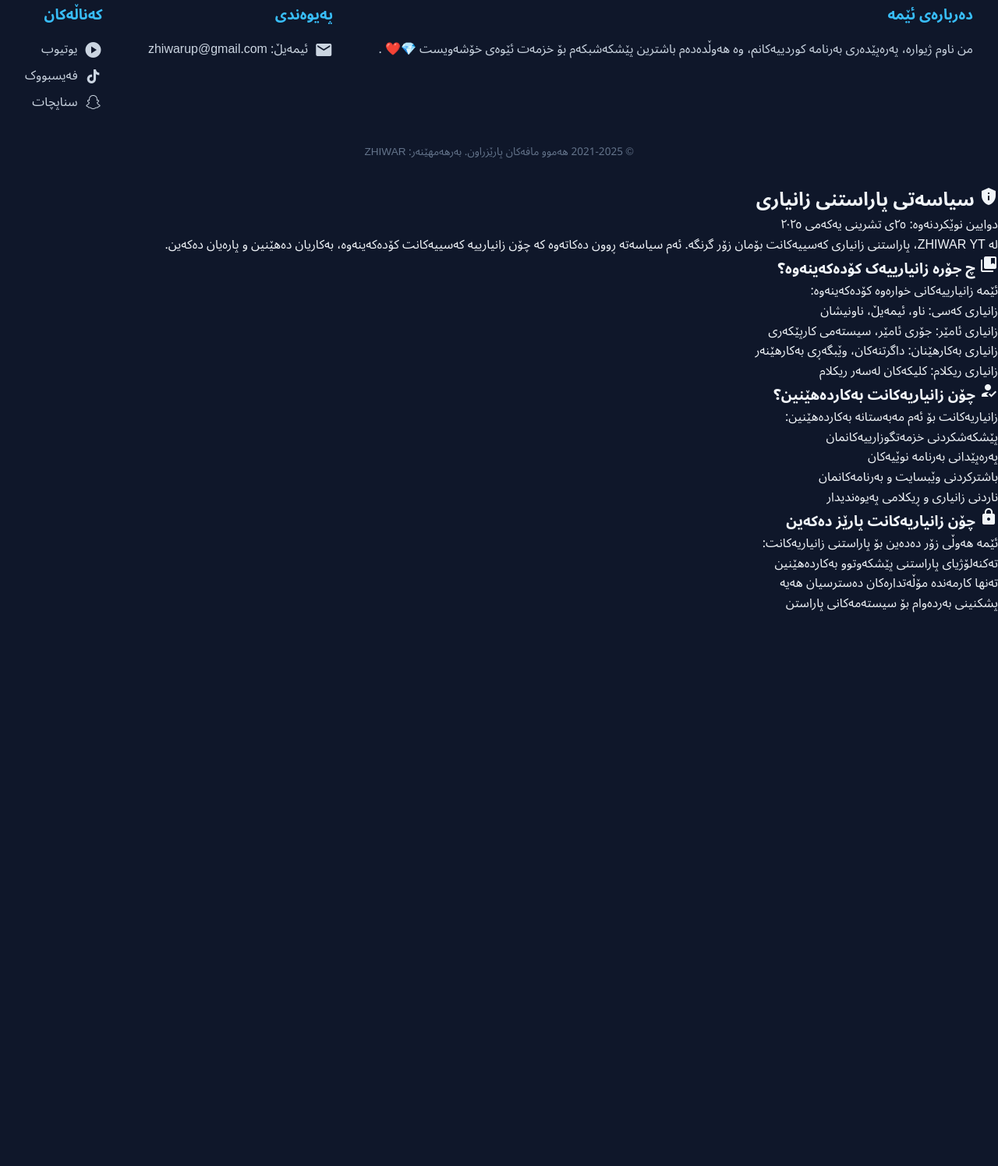
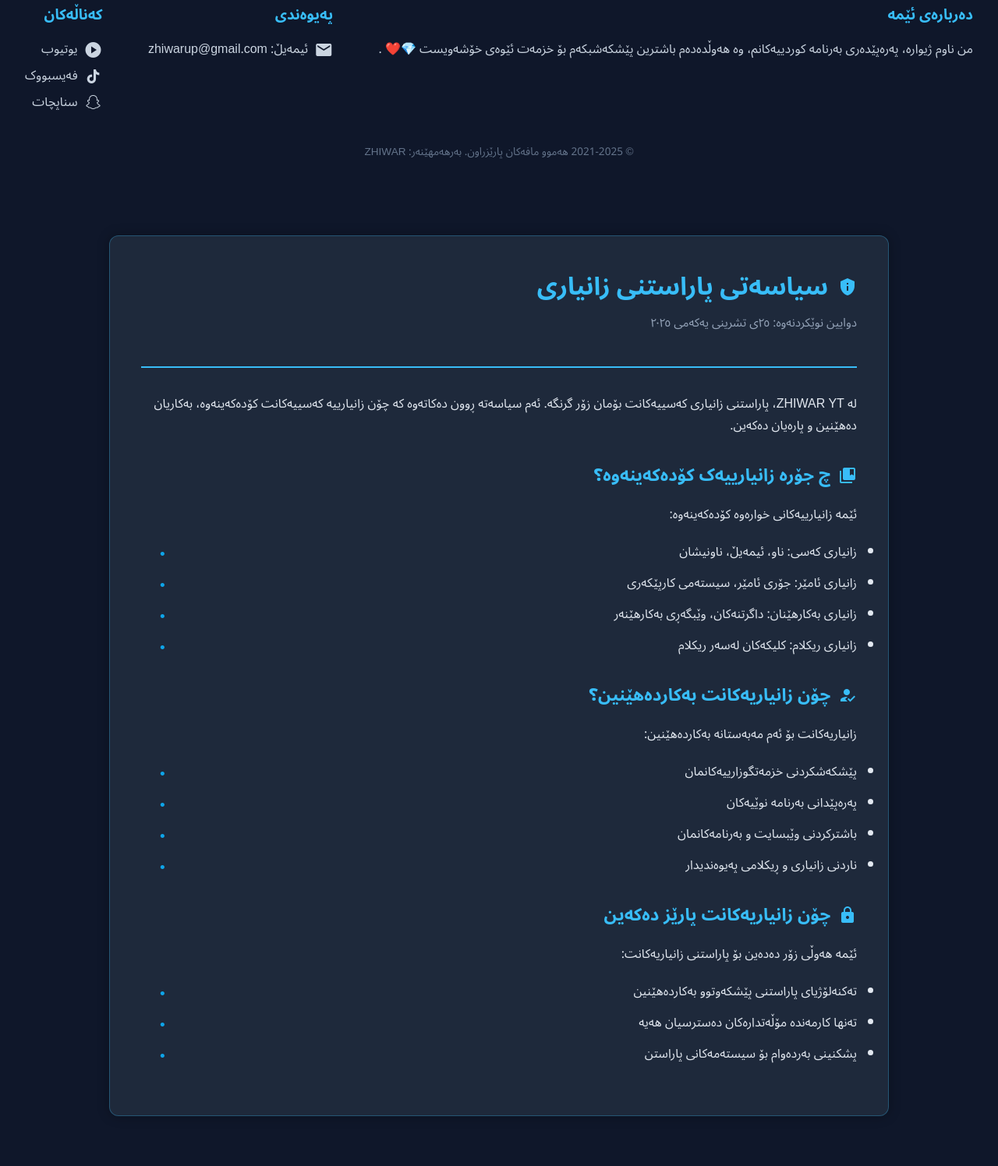
Before and after one commit to zhiwar404M/WEBSITE, a PHP site: page / in a window 1280 px wide. Shown: the part 908-2404 px from the top of the page at 78% size. Before the commit the page ends 1694 px from the top, so only its background shows below. Run offline with PHP 8.4, Linux system fonts and the light colour scheme; some libraries are stand-ins or nearby versions.

Commit message:
Update style.casually

```diff
--- a/style.css
+++ b/style.css
@@ -233,3 +233,178 @@ footer {
   color: #64748b;
   font-size: 0.85rem;
 }
+
+    /* Privacy Policy Section */
+    .privacy-section {
+      background-color: #0f172a;
+      padding: 4rem 2rem;
+      max-width: 1000px;
+      margin: 0 auto;
+    }
+
+    .privacy-container {
+      background-color: #1e293b;
+      border-radius: 0.75rem;
+      padding: 2.5rem;
+      box-shadow: 0 0 15px rgba(0, 0, 0, 0.3);
+      position: relative;
+      overflow: hidden;
+      border: 1px solid rgba(56, 189, 248, 0.3);
+    }
+
+    .privacy-header {
+      border-bottom: 2px solid #38bdf8;
+      padding-bottom: 1.5rem;
+      margin-bottom: 2rem;
+      position: relative;
+    }
+
+    .privacy-title {
+      color: #38bdf8;
+      font-size: 2rem;
+      margin-bottom: 0.5rem;
+      display: flex;
+      align-items: center;
+      gap: 0.8rem;
+    }
+
+    .privacy-date {
+      color: #94a3b8;
+      font-size: 0.95rem;
+    }
+
+    .privacy-content {
+      color: #e2e8f0;
+      line-height: 1.8;
+    }
+
+    .privacy-section h3 {
+      color: #38bdf8;
+      margin: 1.8rem 0 1rem;
+      font-size: 1.4rem;
+      display: flex;
+      align-items: center;
+      gap: 0.6rem;
+    }
+
+    .privacy-section p {
+      margin-bottom: 1.2rem;
+    }
+
+    .privacy-section ul {
+      padding-left: 1.5rem;
+      margin-bottom: 1.5rem;
+    }
+
+    .privacy-section li {
+      margin-bottom: 0.7rem;
+      position: relative;
+      padding-left: 1.5rem;
+    }
+
+    .privacy-section li::before {
+      content: "•";
+      color: #0ea5e9;
+      position: absolute;
+      left: 0;
+      font-size: 1.2rem;
+    }
+
+    .privacy-contact {
+      background-color: rgba(14, 165, 233, 0.1);
+      border-left: 4px solid #0ea5e9;
+      padding: 1.2rem;
+      border-radius: 0 0.5rem 0.5rem 0;
+      margin: 2rem 0;
+    }
+
+    /* دوگمەی سیاسەتی پاراستن */
+    .privacy-btn {
+      display: inline-flex;
+      align-items: center;
+      gap: 0.5rem;
+      background: rgba(14, 165, 233, 0.15);
+      color: #0ea5e9;
+      padding: 0.7rem 1.5rem;
+      border-radius: 0.5rem;
+      text-decoration: none;
+      font-weight: 500;
+      transition: all 0.3s ease;
+      border: 1px solid rgba(14, 165, 233, 0.3);
+      margin-top: 1rem;
+    }
+
+    .privacy-btn:hover {
+      background: rgba(14, 165, 233, 0.25);
+      transform: translateY(-3px);
+      box-shadow: 0 5px 15px rgba(14, 165, 233, 0.2);
+    }
+
+    /* Footer */
+    footer {
+      background-color: #0f172a;
+      padding: 2rem;
+      color: #cbd5e1;
+    }
+
+    .footer-content {
+      display: flex;
+      flex-wrap: wrap;
+      gap: 2rem;
+      justify-content: space-between;
+    }
+
+    .footer-column h3 {
+      color: #38bdf8;
+      margin-bottom: 1rem;
+    }
+
+    .footer-links {
+      list-style: none;
+    }
+
+    .footer-links li {
+      margin-bottom: 0.5rem;
+    }
+
+    .footer-links a {
+      text-decoration: none;
+      color: #cbd5e1;
+      display: flex;
+      align-items: center;
+      gap: 0.5rem;
+    }
+
+    .footer-links a:hover {
+      color: #0ea5e9;
+    }
+
+    /* وەشاندن */
+    @media (max-width: 768px) {
+      .privacy-container {
+        padding: 1.5rem;
+      }
+
+      .privacy-title {
+        font-size: 1.7rem;
+      }
+
+      nav {
+        margin-top: 1rem;
+        width: 100%;
+        justify-content: center;
+      }
+
+      .footer-content {
+        flex-direction: column;
+        align-items: center;
+        text-align: center;
+      }
+
+      .footer-column {
+        width: 100%;
+      }
+    }
+  </style>
+</head>
+<body>
```
